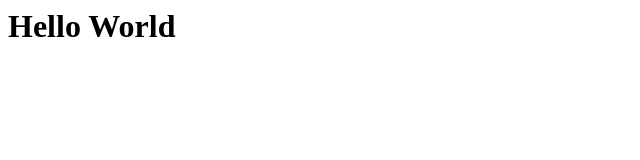
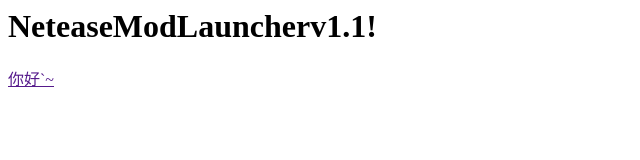
Before and after one commit to latiao666/NMLC, a plain HTML site: page index.html in a window 1280 px wide. Shown: the whole page, without its empty margins (0-640 px from the left). Drawn offline with Linux system fonts and the light colour scheme.

Commit message:
Update index.html

```diff
--- a/index.html
+++ b/index.html
@@ -1 +1,2 @@
-<h1>Hello World</h1>
+<h1>NeteaseModLauncherv1.1!</h1>
+<a href>你好`~</a>
```
